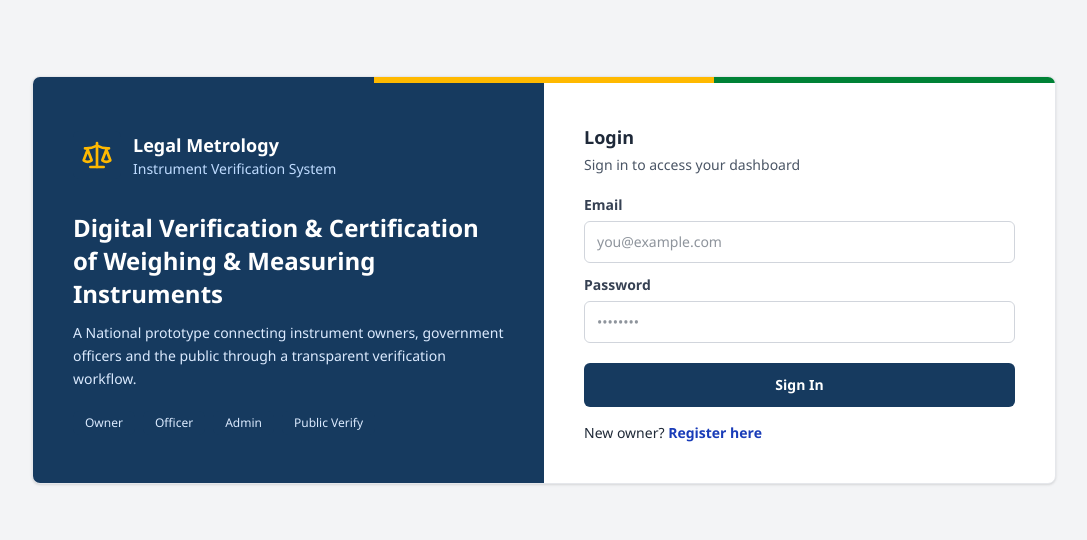
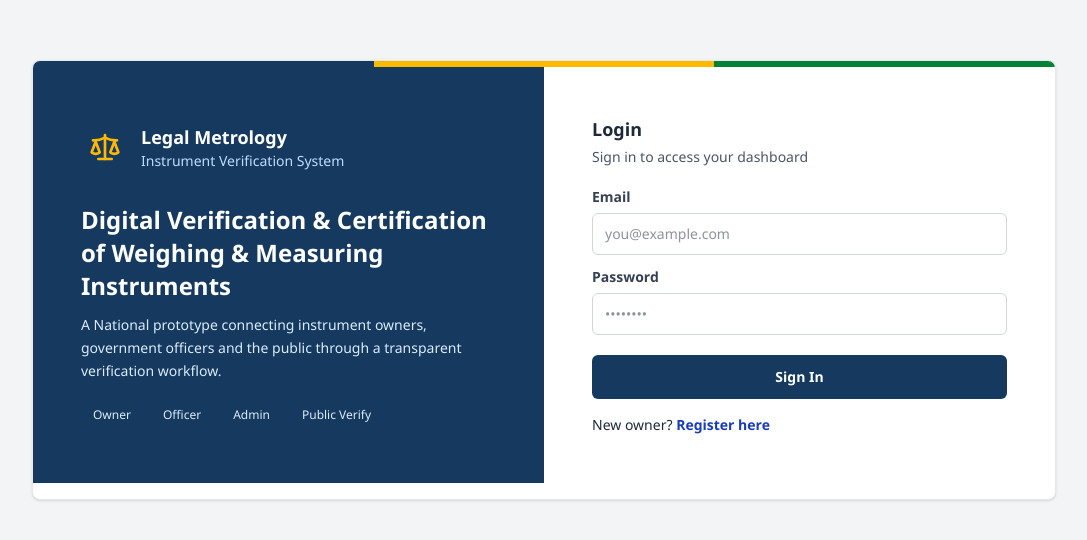
Before and after one commit to devarajdevaradeva143-create/vision-x, a React (Vite) app: page /login in a window 1280 px wide. Shown: the part 120-660 px from the top of the page, without its empty margins (96-1183 px from the left). Built offline with nearby package versions, Linux system fonts and the light colour scheme.

Commit message:
login page height

```diff
--- a/src/pages/Login.jsx
+++ b/src/pages/Login.jsx
@@ -22,7 +22,7 @@ export default function Login() {
 
   return (
     <div className="flex min-h-screen items-center justify-center bg-gray-100 p-4 sm:p-6">
-      <div className="w-full max-w-5xl overflow-hidden rounded-lg border border-gray-200 bg-white shadow-sm">
+      <div className="w-full max-w-5xl overflow-hidden rounded-lg border border-gray-200 bg-white shadow-sm min-h-[440px]">
         {/* Government accent band */}
         <div className="flex h-1.5">
           <div className="flex-1 bg-[#163A5F]" />
@@ -31,7 +31,7 @@ export default function Login() {
         </div>
 
         <div className="grid md:grid-cols-2">
-          <div className="flex flex-col justify-center bg-[#163A5F] p-8 text-white lg:p-10">
+          <div className="flex flex-col justify-center bg-[#163A5F] p-10 text-white lg:p-12">
             <div className="mb-5 flex items-center gap-3">
               <div className="flex h-12 w-12 items-center justify-center rounded-md bg-[#163A5F] text-amber-400">
                 <Scale size={32} />
@@ -52,7 +52,7 @@ export default function Login() {
             </div>
           </div>
 
-          <div className="p-6 sm:p-8 lg:p-10">
+          <div className="p-8 sm:p-10 lg:p-12">
             <h2 className="m-0 text-lg font-bold text-gray-800">Login</h2>
             <p className="mt-1 mb-5 text-sm text-gray-600">Sign in to access your dashboard</p>
 
```
